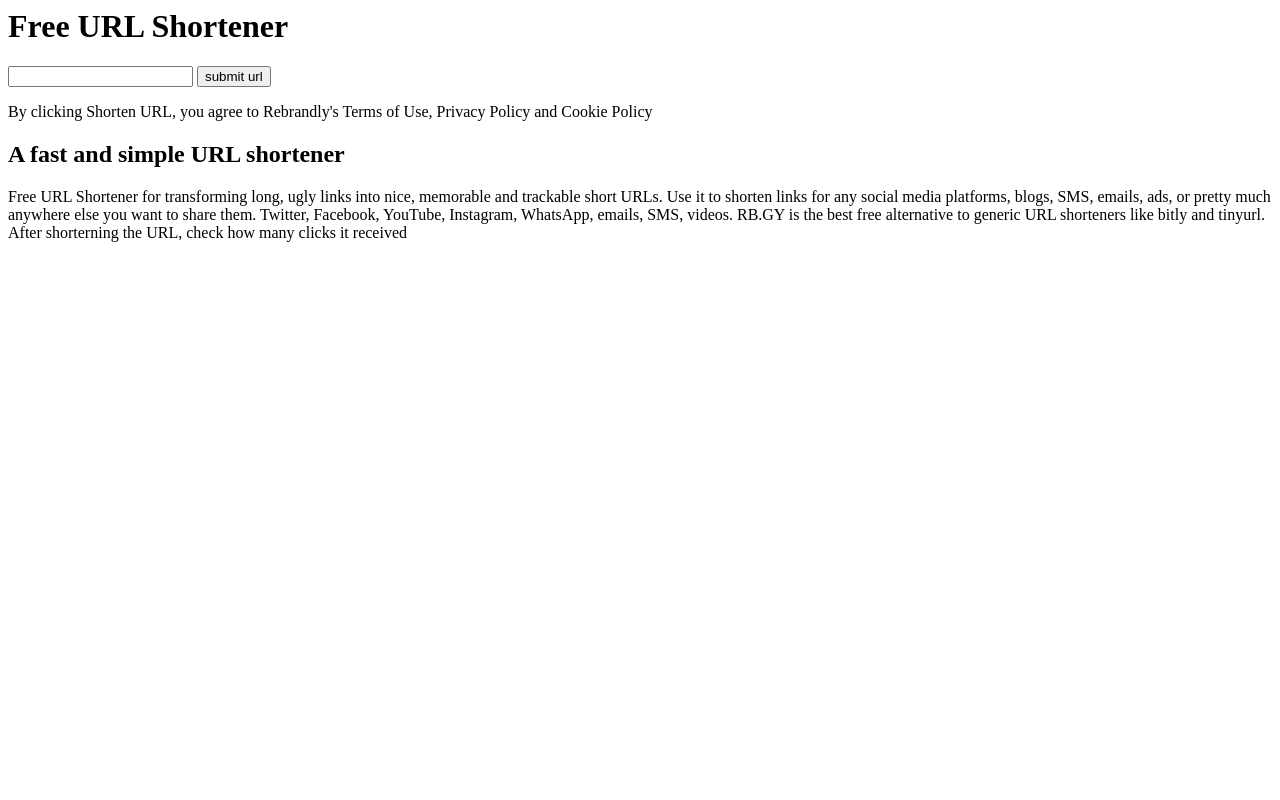
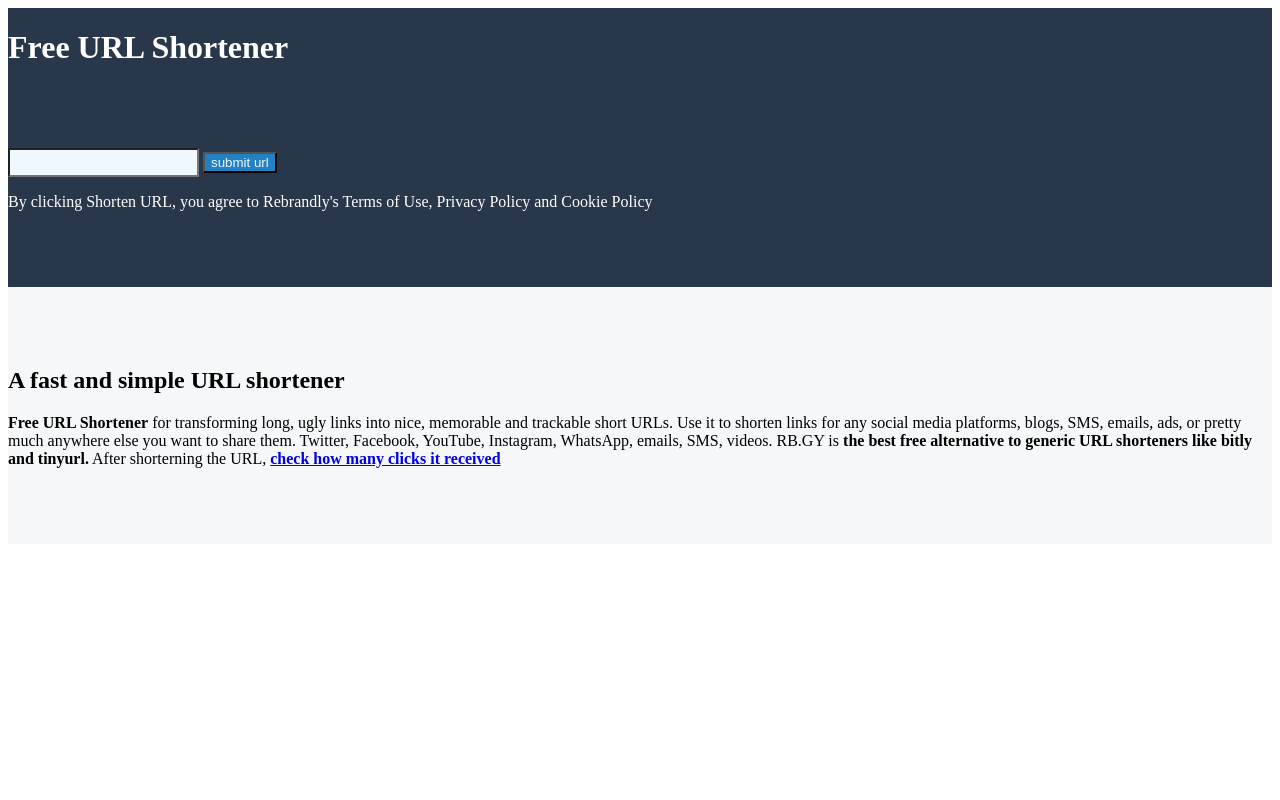
Before and after one commit to TheWeion/fp_lap4_code_challenge, a Flask app: template url_shortener/templates/index.html in a window 1280 px wide. Run offline with Flask 2, Linux system fonts and the light colour scheme; the template is opened without the code that fills it, so the values that code supplies are empty; parts of the project's set-up code (start-up, migrations or seed data) failed here and were passed over.

Commit message:
added styles to index.html

```diff
--- a/url_shortener/static/styles/styles.css
+++ b/url_shortener/static/styles/styles.css
@@ -1,3 +1,7 @@
+*, ::after, ::before {
+    box-sizing: border-box;
+}
+
 .main-container {
     background-color: #28384A;
     margin: auto;
@@ -5,3 +9,35 @@
     flex-direction: column;
     color: #fff;
 }
+
+#url-form {
+    padding: 60px 0;
+}
+
+#url_value {
+    overflow: visible;
+    cursor: text;
+    padding: 5px;
+    background-color: aliceblue;
+    color: #000;
+}
+
+#shorten-url {
+    background-color: #2281C2;
+    color: aliceblue;
+}
+
+.statement {
+    background-color: #F5F7F8;
+    padding: 60px 0;
+    color: #000;
+}
+
+.bold-text {
+    font-weight: bold;
+}
+
+.link-text {
+    color: #3E96D4;
+    font-weight: bold;
+}
--- a/url_shortener/templates/base.html
+++ b/url_shortener/templates/base.html
@@ -9,7 +9,7 @@
 
     <body>
 
-        <main className="main-container">
+        <main class="main-container">
             {% block content %}
 
 
--- a/url_shortener/templates/index.html
+++ b/url_shortener/templates/index.html
@@ -14,10 +14,10 @@
 
     </section>
 
-    <section>
+    <section class="statement">
         <h2>A fast and simple URL shortener</h2>
 
-        <p>Free URL Shortener for transforming long, ugly links into nice, memorable and trackable short URLs. Use it to shorten links for any social media platforms, blogs, SMS, emails, ads, or pretty much anywhere else you want to share them. Twitter, Facebook, YouTube, Instagram, WhatsApp, emails, SMS, videos. RB.GY is the best free alternative to generic URL shorteners like bitly and tinyurl. After shorterning the URL, check how many clicks it received</p>
+        <p><span class="bold-text">Free URL Shortener</span> for transforming long, ugly links into nice, memorable and trackable short URLs. Use it to shorten links for any social media platforms, blogs, SMS, emails, ads, or pretty much anywhere else you want to share them. Twitter, Facebook, YouTube, Instagram, WhatsApp, emails, SMS, videos. RB.GY is <span class="bold-text">the best free alternative to generic URL shorteners like bitly and tinyurl.</span> After shorterning the URL, <span class="link-text"><a href="https://free-url-shortener.rb.gy/stats/index.html">check how many clicks it received</a></span></p>
     </section>
 
 
```
Also changed, not shown: url_shortener/templates/home.html (deleted, +0 -12 lines), url_shortener/cutly.py (renamed from url_shortener/bitly.py).
